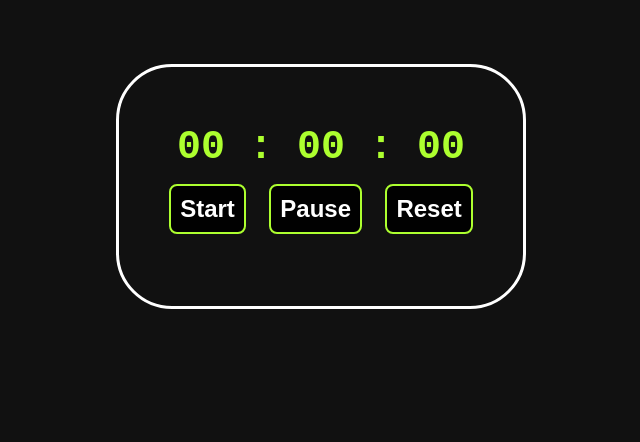
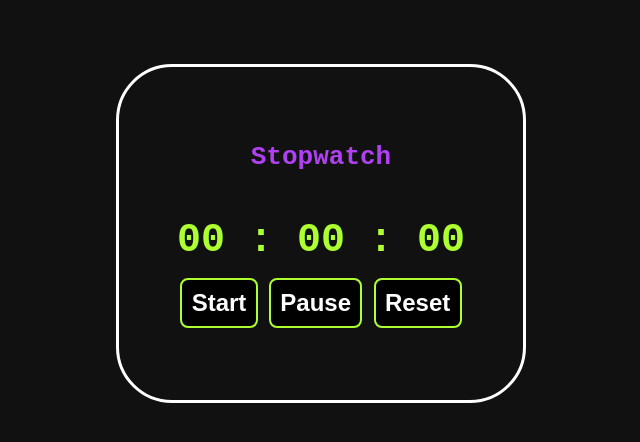
Before and after one commit to anita-campbell714/Stopwatch, a website built with Parcel: page index.html in a window 1280 px wide. Shown: the whole page, without its empty margins (319-959 px from the left). Built offline with nearby package versions, Linux system fonts and the light colour scheme.

Commit message:
minor updates

```diff
--- a/index.html
+++ b/index.html
@@ -8,6 +8,7 @@
 </head>
 <body>
     <div class="container">
+        <h1>Stopwatch</h1>
         <div class="stopwatch">
             00 : 00 : 00
         </div>
--- a/stopwatch.js
+++ b/stopwatch.js
@@ -6,7 +6,7 @@ let start = document.getElementById("start");
 let pause = document.getElementById("pause");
 let reset = document.getElementById("reset");
 
-let stopStatus = 0; // will be either be 0 or 1 depending on stopwatch active state
+let stopStatus = 0;
 
 let stopwatch = document.querySelector(".stopwatch");
 
@@ -24,7 +24,7 @@ start.addEventListener("click", () => {
                 hours++
             }
         }
-    let h = hours < 10 ? ("0" + hours ): hours;
+    let h = hours < 10 ? ("0" + hours): hours;
     let m = minutes < 10 ? ("0" + minutes) : minutes;
     let s = seconds < 10 ?("0" + seconds) : seconds;
     stopwatch.innerHTML = `${h} : ${m} : ${s}`
--- a/style.css
+++ b/style.css
@@ -5,6 +5,11 @@ body {
     margin: 5%;
     background-color: rgba(0, 0, 0, 0.932);
     font-family: monospace;
+}
+
+h1 {
+    color: rgb(177, 64, 243);
+    padding-bottom: 10%;
 }
 
 .container {
@@ -18,7 +23,6 @@ body {
     border-radius: 7vh;
     padding: 5%;
 }
-
 .container:hover {
     background-color: rgba(56, 59, 53, 0.411);
 }
@@ -39,7 +43,7 @@ body {
     gap: 5%;
     padding: 5%;
     width: 80%;
-    gap: 10%;
+    gap: 5%;
 }
 .stopwatch-btns > button {
     color: white;
```
Also changed, not shown: dist/index.html, 4 other files.
